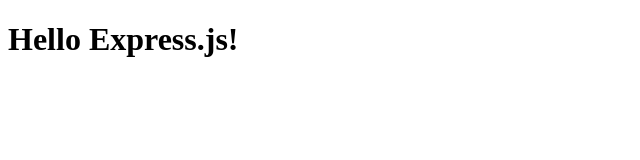
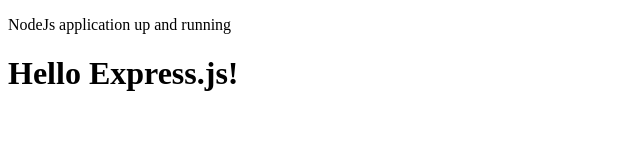
Before and after one commit to Qurashetufail/web-server, a website: page public/index.html in a window 1280 px wide. Shown: the whole page, without its empty margins (0-640 px from the left). Drawn offline with Linux system fonts and the light colour scheme.

Commit message:
Update HTML

```diff
--- a/public/index.html
+++ b/public/index.html
@@ -3,6 +3,7 @@
 	<head>
 		<meta charset="utf-8"/>
 		<title>My App!</title>
+		<p>NodeJs application up and running</p>
 	</head>
 	<body>
 		<h1>Hello Express.js!</h1>
```
